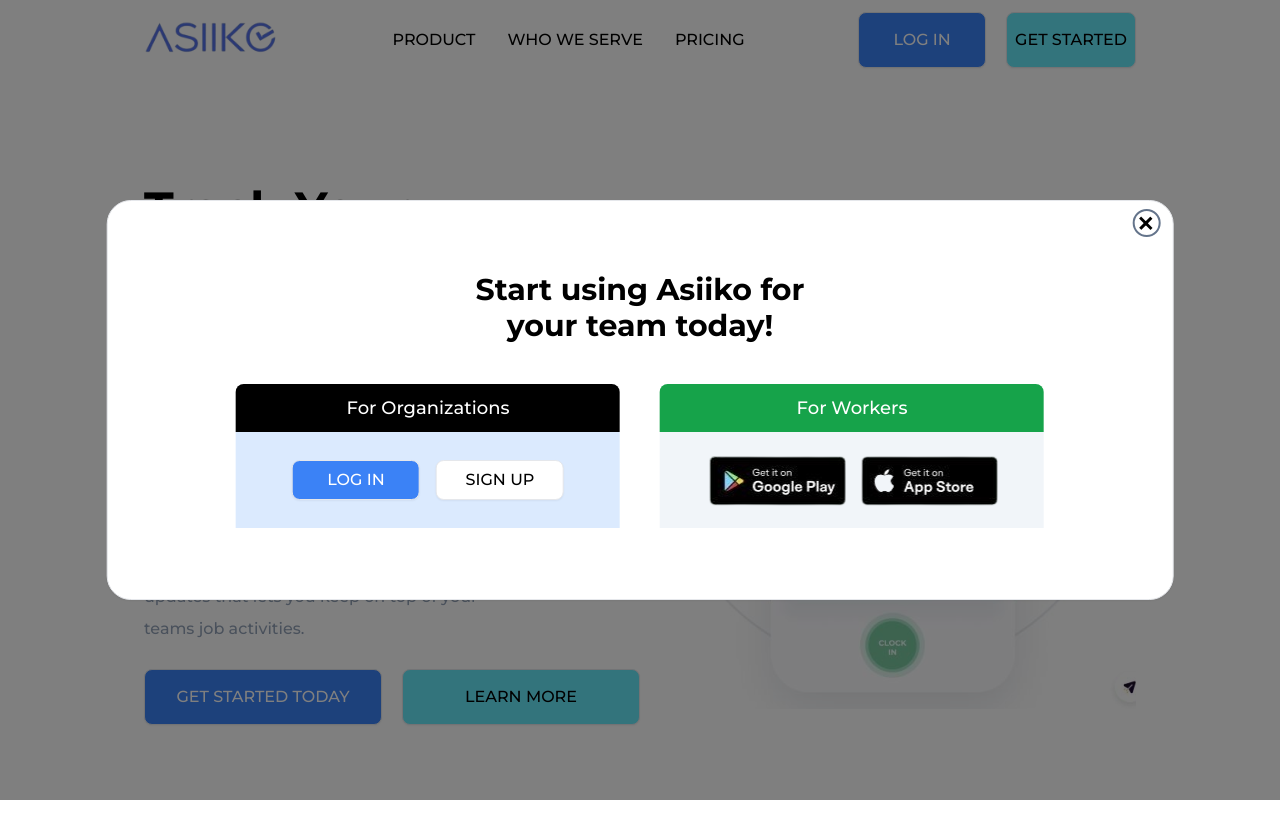
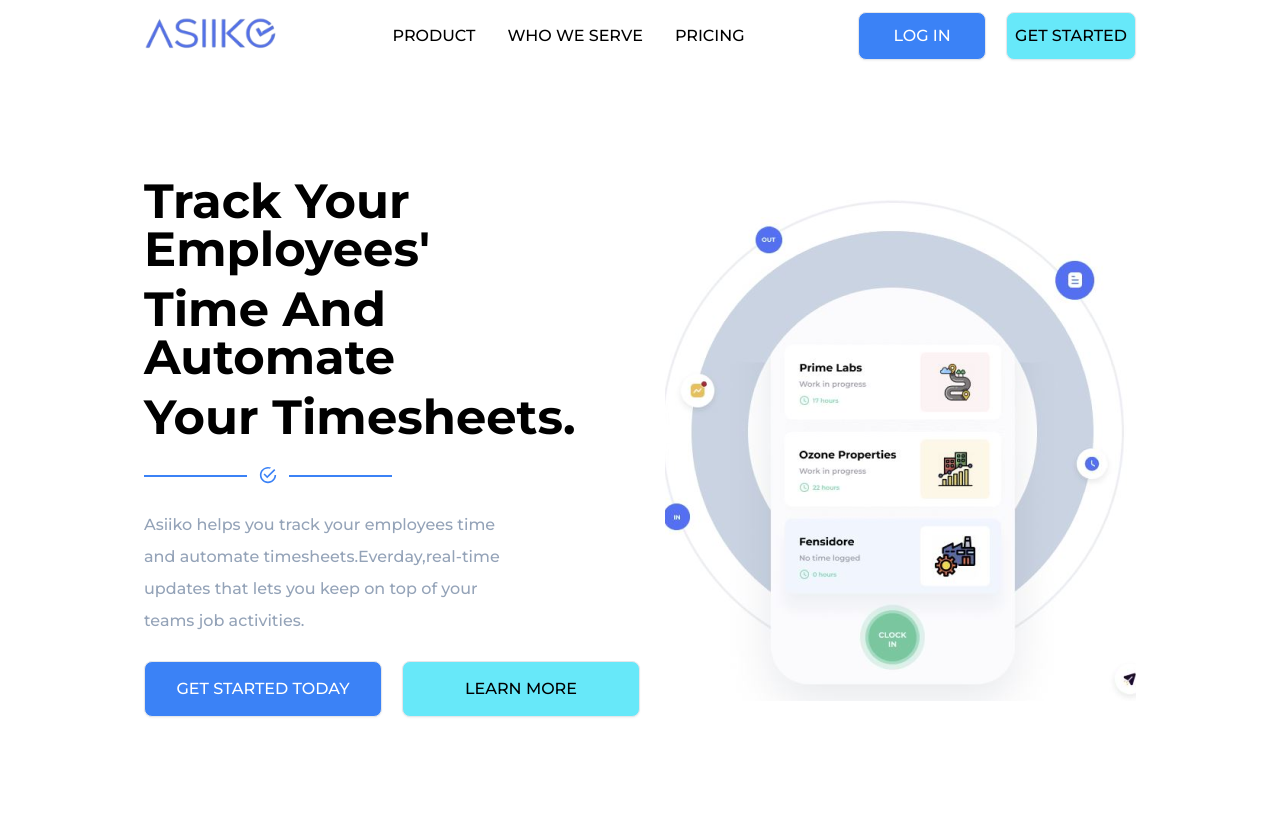
Before and after one commit to sazzy-josh/ASIIKO, a React (Vite) app: page / in a window 1280 px wide. Shown: the top 838 px of the page. Built offline with nearby package versions, Linux system fonts and the light colour scheme.

Commit message:
update : modal fits all screens

```diff
--- a/src/Pages/Home.jsx
+++ b/src/Pages/Home.jsx
@@ -4,7 +4,7 @@
 import { IoMdCheckmarkCircleOutline } from "react-icons/io"
 import { Button } from '../components'
 
-const Home = () => {
+const Home = ({displayModal}) => {
     return (
     <BaseLayout>
       {/* HOME SECTION */}
@@ -26,8 +26,8 @@
           </p>
 
           <div className='flex flex-col lg:flex-row gap-5'>
-            <div className='w-full lg:w-60 h-14'><Button bg_color="bg-blue-500"  txt_color="text-white" content={"GET STARTED TODAY"}/></div>
-            <div className='w-full lg:w-60 h-14'><Button bg_color="bg-cyan-300" content={"LEARN MORE"}/></div>
+            <div className='w-full lg:w-60 h-14'><Button bg_color="bg-blue-500"  txt_color="text-white" content={"GET STARTED TODAY"} handleClick={displayModal}/></div>
+            <div className='w-full lg:w-60 h-14'><Button bg_color="bg-cyan-300" content={"LEARN MORE"} handleClick={displayModal}/></div>
 
           </div>
 
--- a/src/components/Button.jsx
+++ b/src/components/Button.jsx
@@ -2,12 +2,12 @@
 
 const Button = ({content, bg_color , txt_color , handleClick}) => {
   return (
-    <button
-     className={`w-full h-full border rounded-lg shadow-sm text-center font-medium px-2 ${bg_color} ${txt_color} `}
+    <div
+     className={`w-full h-full flex items-center justify-center border rounded-lg shadow-sm text-center font-medium px-2 active:bg-none ${bg_color} ${txt_color}`}
      onClick={handleClick}
      >
       {content}
-    </button>
+    </div>
   )
 }
 
--- a/src/components/Modal.jsx
+++ b/src/components/Modal.jsx
@@ -4,21 +4,21 @@
 import appStore_image from "../assets/img3.png"
 
 
-const Modal = () => {
+const Modal = ({closeModal}) => {
   return (
     // MODAL OVERLAY
-    <div className='w-screen h-screen fixed top-0 left-0 z-[999]'>
+    <div className='w-screen h-screen fixed top-0 left-0 z-[999] transition-opacity duration-1000 ease-in-out'>
       <div className='w-full h-full bg-black opacity-50'></div>
 
       {/* MODAL CONTENT */}
-      <div className='flex flex-col items-center justify-center gap-y-10 h-auto lg:h-1/2 w-5/6 bg-white fixed top-1/2 left-1/2 -translate-x-1/2 -translate-y-1/2 z-[999] border rounded-3xl shadow-sm p-2 lg:p-4 py-10'>
-       <span className='absolute top-2 right-3  w-7 h-7 rounded-full border-2 border-slate-500 flex justify-center items-center'>
-       <p className=' font-medium  text-black  text-4xl rotate-45 '>+</p>
+      <div className='flex flex-col items-center justify-center gap-y-10 h-auto lg:h-1/2 w-5/6 bg-white fixed top-1/2 left-1/2 -translate-x-1/2 -translate-y-1/2 z-[999] border rounded-3xl shadow-sm p-2 lg:p-4 py-10 '>
+       <span className='absolute top-2 right-3 w-7 h-7 rounded-full border-2 border-slate-500 flex justify-center items-center'>
+       <p className=' font-medium text-black text-4xl rotate-45 cursor-pointer' onClick={closeModal}>+</p>
        </span>
        <p className='font-bold text-2xl lg:text-3xl text-center'>Start using Asiiko for <br /> your team today!</p>
 
        {/* MODAL CARDS GOES HERE */}
-       <div className='flex flex-col lg:gap-x-10 gap-y-4 lg:flex-row'>
+       <div className='flex flex-col lg:gap-x-10 gap-y-8 lg:flex-row'>
         {/* CARD LAYOUT */}
         <div className=''>
         <Card content={"For Organizations"} bg_color="bg-black">
--- a/src/components/Navbar.jsx
+++ b/src/components/Navbar.jsx
@@ -34,10 +34,10 @@
 
          {/* CALL TO ACTION BUTTONS FOR LARGE SCREENS */}
          <div className="hidden lg:flex gap-x-5">
-           <div className="h-14 w-32 ">
+           <div className="h-12 w-32 ">
             <Button content="LOG IN" bg_color="bg-blue-500" txt_color="text-white" />
            </div>
-           <div className="h-14 w-auto">
+           <div className="h-12 w-auto">
            <Button content="GET STARTED" bg_color="bg-cyan-300" txt_color="text-black" />
            </div>
          </div>
--- a/src/index.css
+++ b/src/index.css
@@ -5,6 +5,7 @@
 @tailwind base;
 @tailwind components;
 @tailwind utilities;
+
 
 
 /* CUSTOM CSS STYLING */
@@ -15,6 +16,8 @@
   box-sizing: border-box;
 }
 
+
+
 code {
   font-family: source-code-pro, Menlo, Monaco, Consolas, 'Courier New',
     monospace;
--- a/src/routes/AsiikoRoutes.jsx
+++ b/src/routes/AsiikoRoutes.jsx
@@ -1,17 +1,24 @@
-import React from 'react'
+import React ,{ useState } from 'react'
 import { Routes , Route } from 'react-router-dom'
 import { Modal, Navbar } from '../components'
 import { Home } from '../Pages'
 
 const AsiikoRoutes = () => {
+
+  const [showModal , setShowodal] = useState(false)
+
+  const handleModal = () => {
+     setShowodal(prev => !prev)
+   }
+
   return (
     <>
-    <Modal />
+   {showModal ? <Modal closeModal={handleModal} /> : null}
     {/* NAVBAR GOES HERE */}
-    <Navbar/>
+    <Navbar />
 
     <Routes>
-      <Route path="/" element={<Home/>} />
+      <Route path="/" element={<Home displayModal={handleModal}/>} />
     </Routes>
    </>
   )
```
